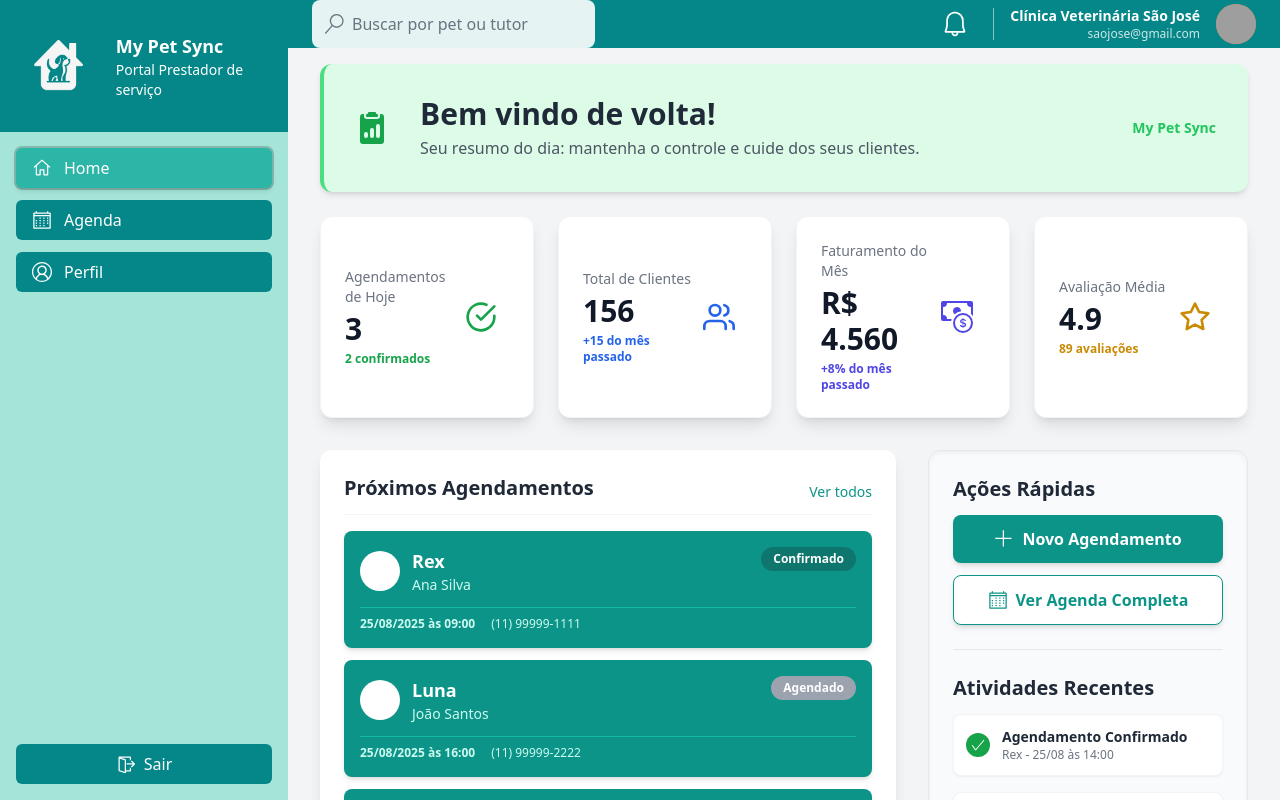
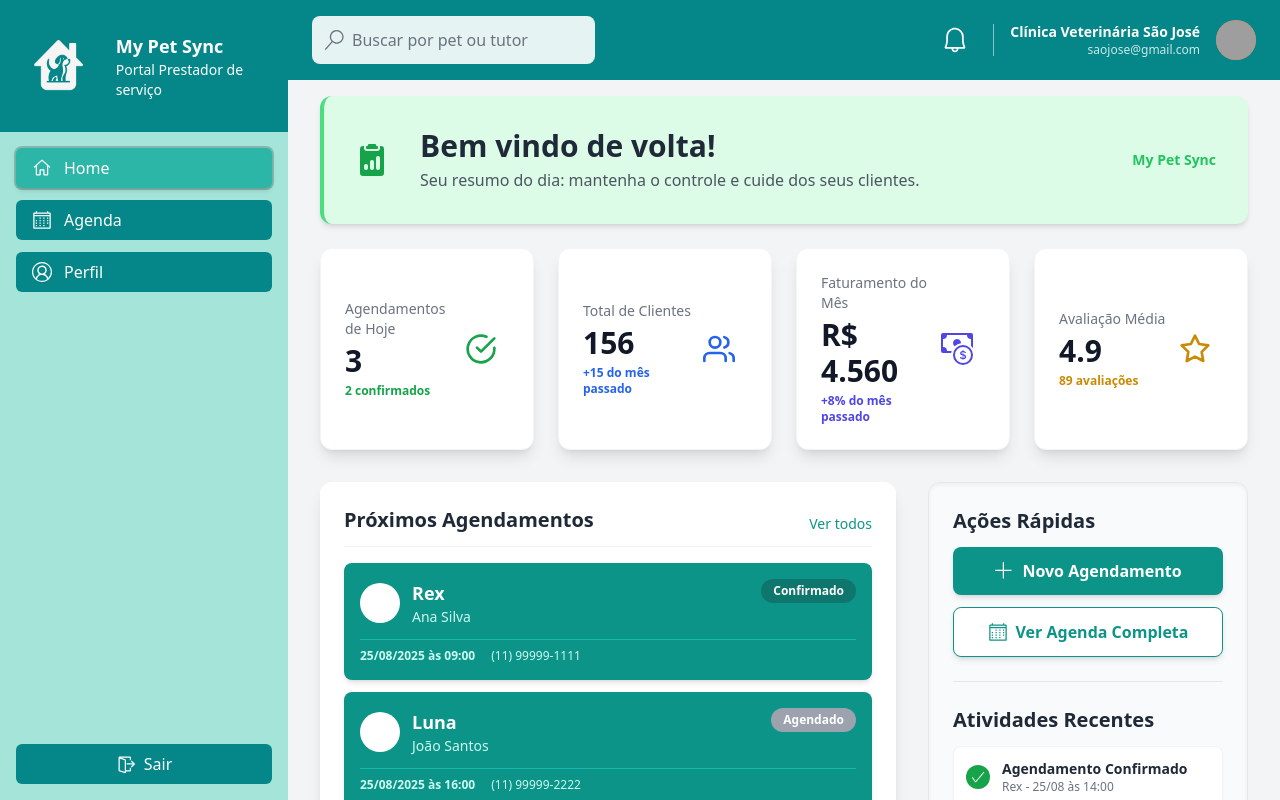
Before and after one commit to GustavoZanardi15/MyPetSync-FrontEnd, a React (Vite) app in the folder FrontEndWeb/: page /homePage in a window 1280 px wide. Built offline with nearby package versions, Linux system fonts and the light colour scheme; grey boxes are pictures that could not be loaded.

Commit message:
style(frontend): ajustar padding vertical no componente Header

```diff
--- a/FrontEndWeb/src/components/common/Header.jsx
+++ b/FrontEndWeb/src/components/common/Header.jsx
@@ -8,7 +8,7 @@ const clinicData = {
 
 const Header = () => {
   return (
-    <header className="flex justify-between items-center h-20 px-6 bg-[#058789] w-full sticky top-0 z-10 text-white ">
+    <header className="flex justify-between items-center h-20 px-6 pb-4 pt-4 bg-[#058789] w-full sticky top-0 z-10 text-white ">
       <div className="flex items-center flex-grow">
         <InputWithIcon
           Icon={VscSearch}
```
